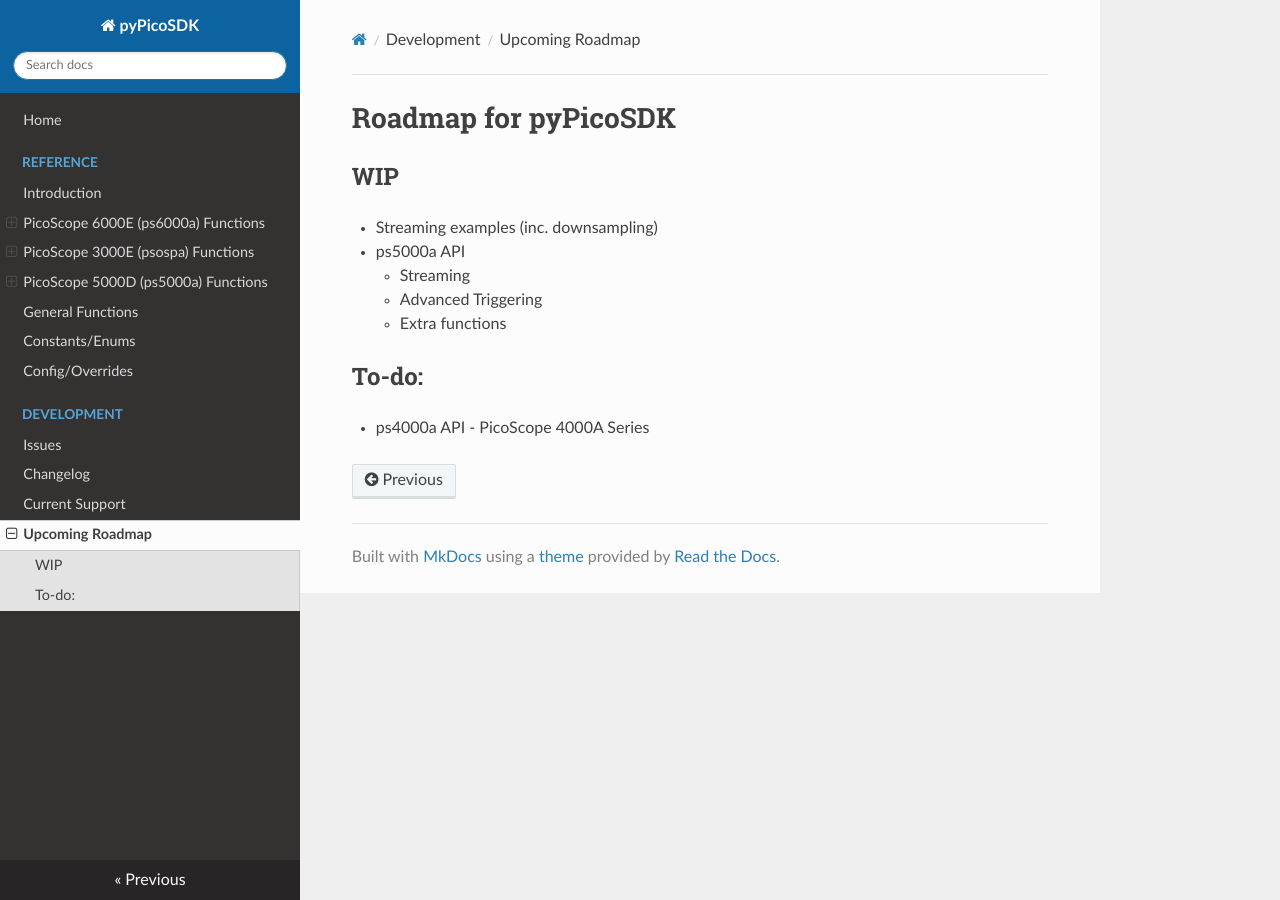
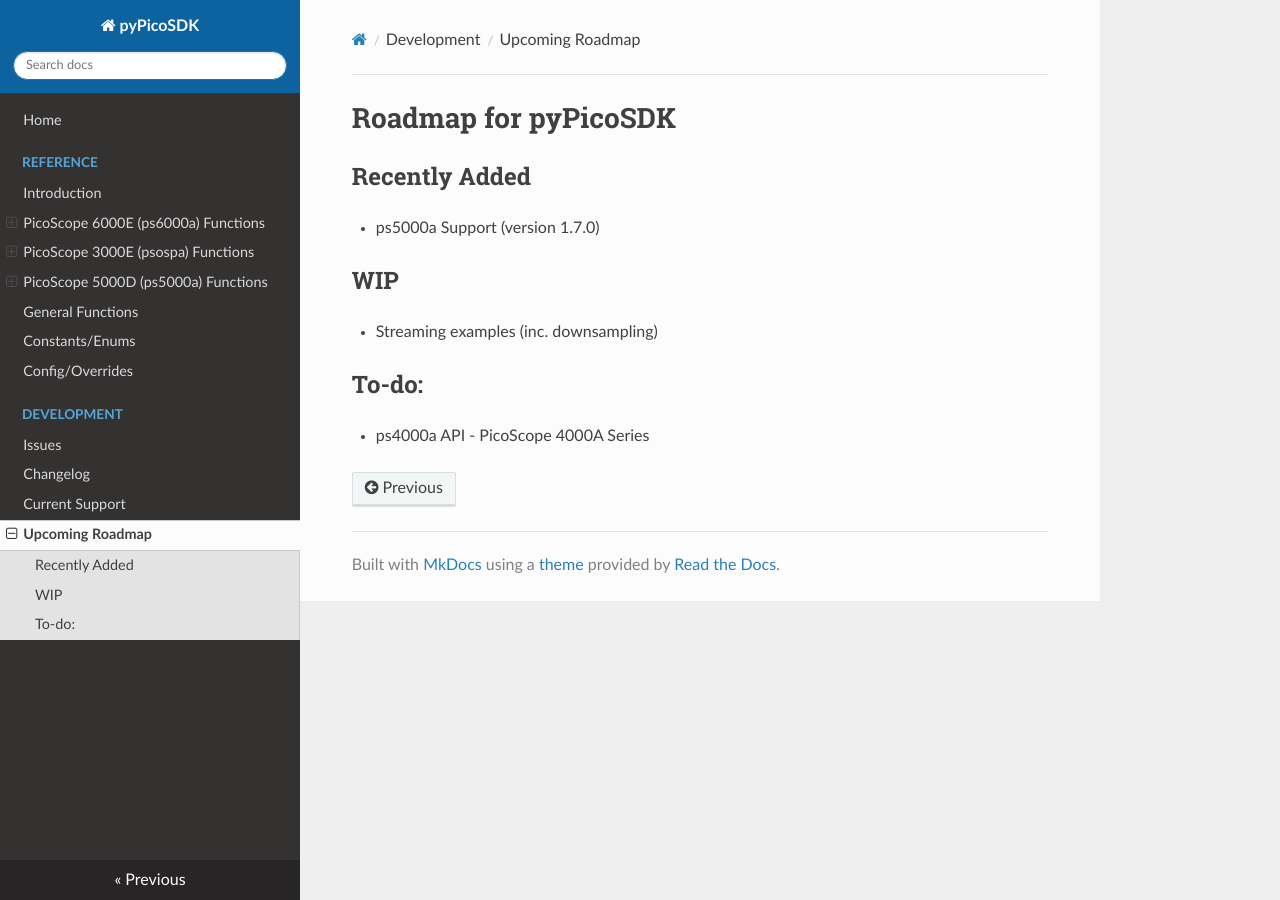
Before and after one commit to picotech/pyPicoSDK, an MkDocs documentation site: the page built from docs/docs/dev/roadmap.md, in a window 1280 px wide. Built offline with MkDocs 1.6.1, drawn with Linux system fonts in a browser that asks for light colours; nearby versions of some CDN libraries.

Commit message:
Updated roadmap.md

```diff
--- a/docs/docs/dev/roadmap.md
+++ b/docs/docs/dev/roadmap.md
@@ -1,11 +1,10 @@
 <!-- Copyright (C) 2025-2025 Pico Technology Ltd. See LICENSE file for terms. -->
 # Roadmap for pyPicoSDK
+## Recently Added
+- ps5000a Support (version 1.7.0)
+
 ## WIP
 - Streaming examples (inc. downsampling)
-- ps5000a API
-    - Streaming
-    - Advanced Triggering
-    - Extra functions
 
 ## To-do:
 - ps4000a API - PicoScope 4000A Series
```
